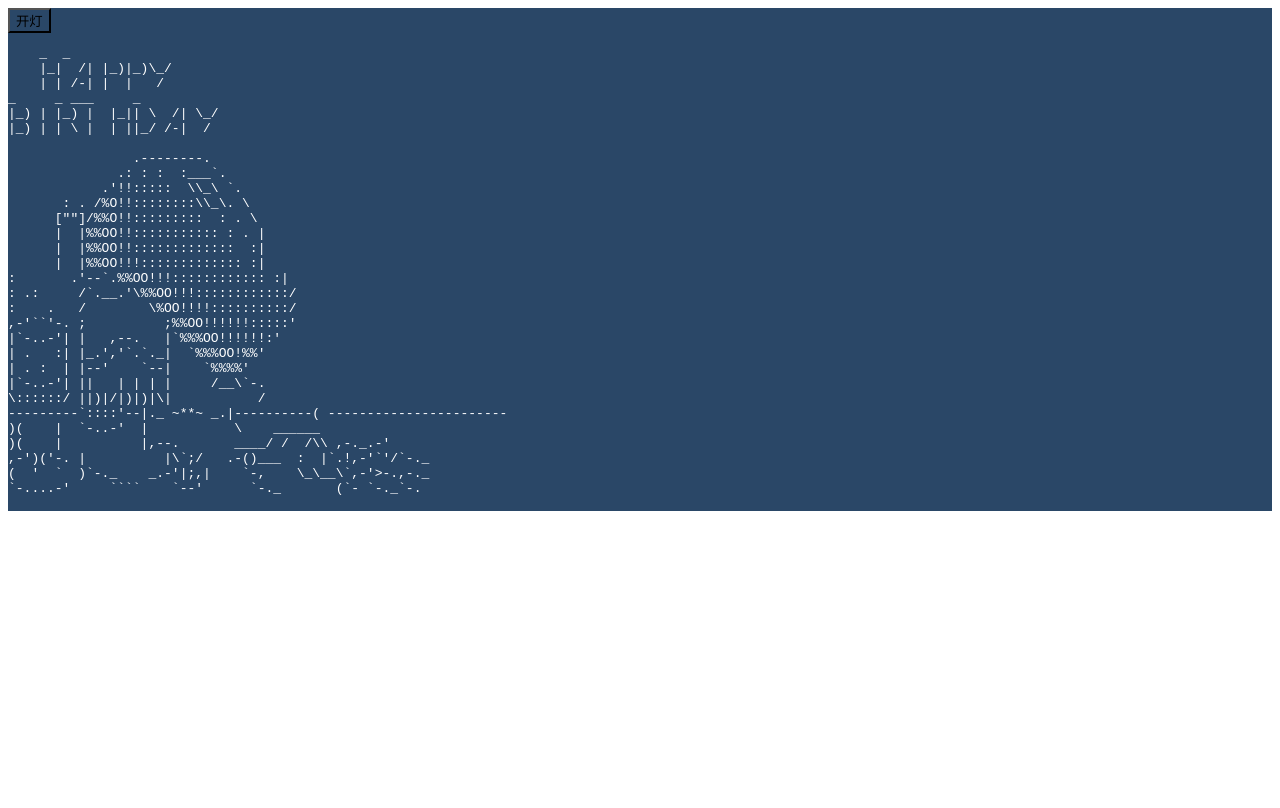
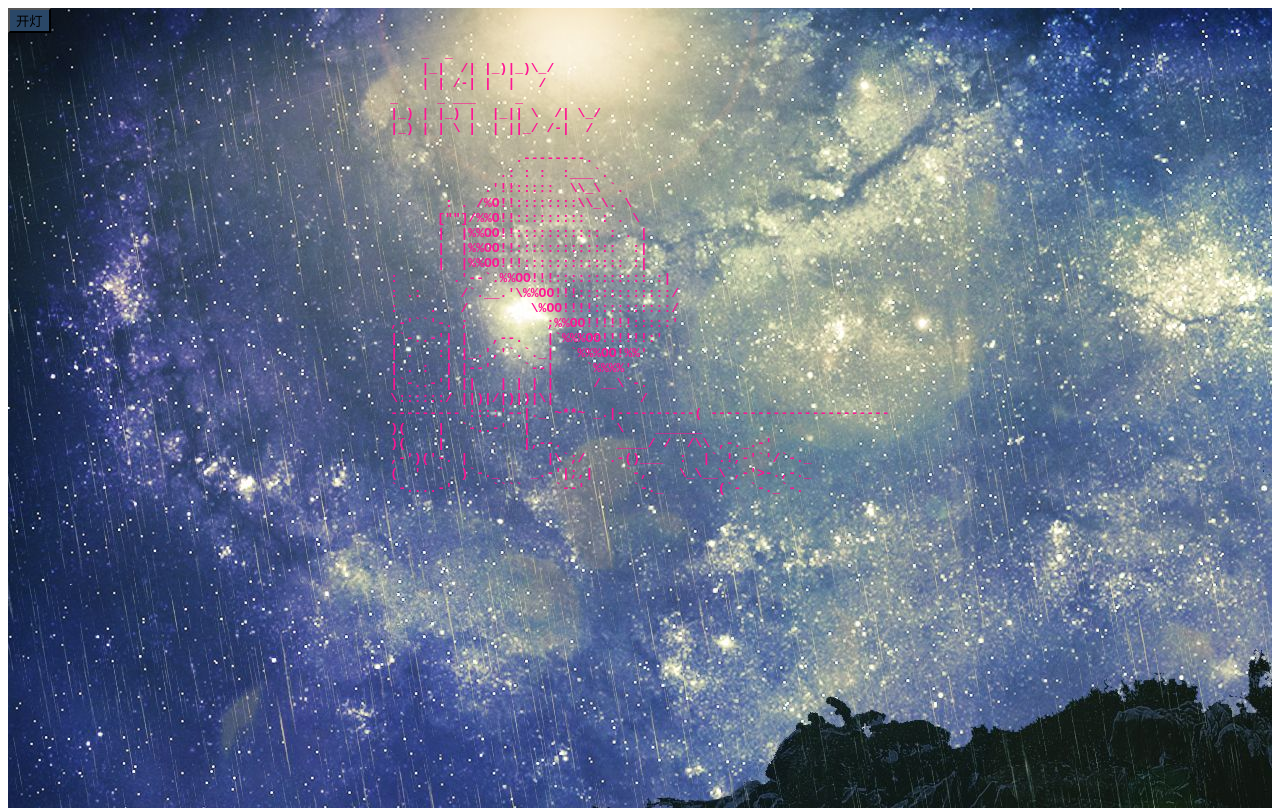
Before and after one commit to FireSwordKnight/Birthday_Make_Life_Public_1.0.0, a plain HTML site: page balloon.html in a window 1280 px wide. Both pictures are taken after a click on the button "关灯". Drawn offline with Linux system fonts and the light colour scheme.

Commit message:
add new background

```diff
--- a/balloon.html
+++ b/balloon.html
@@ -1,7 +1,8 @@
 <!DOCTYPE html>
+<html style="height: 100%;">
 <head>
     <meta charset="UTF-8">
-    <title>生快~</title>
+    <title>生日整活1.0.0</title>
     <script>
         function switchAppearance(e) {
             console.log("event handler triggered");
@@ -10,13 +11,16 @@
             if (button.value == "暗") {
                 section.style.background = "#FFFFFF"
                 section.style.color = "#000000"
+                section.style.fontWeight = "normal"
                 button.textContent = "关灯"
                 button.style.backgroundColor = "#eeeeee"
                 button.style.border = "ridge"
                 button.value = "亮"
             } else {
                 section.style.background = "#2A4767"
-                section.style.color = "#FFFFFF"
+                section.style.color = "#FF1493"
+                section.style.backgroundImage = "url('starlit_night.jpeg')"
+                section.style.fontWeight = "900"
                 button.textContent = "开灯"
                 button.style.backgroundColor = "#2A4767"
                 button.value = "暗"
@@ -24,10 +28,21 @@
             return
         }
     </script>
+    <style>
+        .container {
+            text-align: center;
+        }
+
+        .container pre {
+            display: inline-block;
+            text-align: left;
+        }
+    </style>
 </head>
-<body>
-<div id="art">
+<body style="height: 100%;">
+<div id="art" style="height: 100%;">
 <button id="appearanceSwitch" type="button" onclick="switchAppearance()" value="亮">关灯</button>
+<div class="container">
 <pre>
     _  _
     |_|  /| |_)|_)\_/
@@ -62,4 +77,6 @@ _     _ ___     _
 
 </pre>
 </div>
+</div>
 </body>
+</html>
```
Also changed, not shown: birthCake.html (+27 -9 lines), index.html (+1 -1 lines), starlit_night.jpeg (added).
